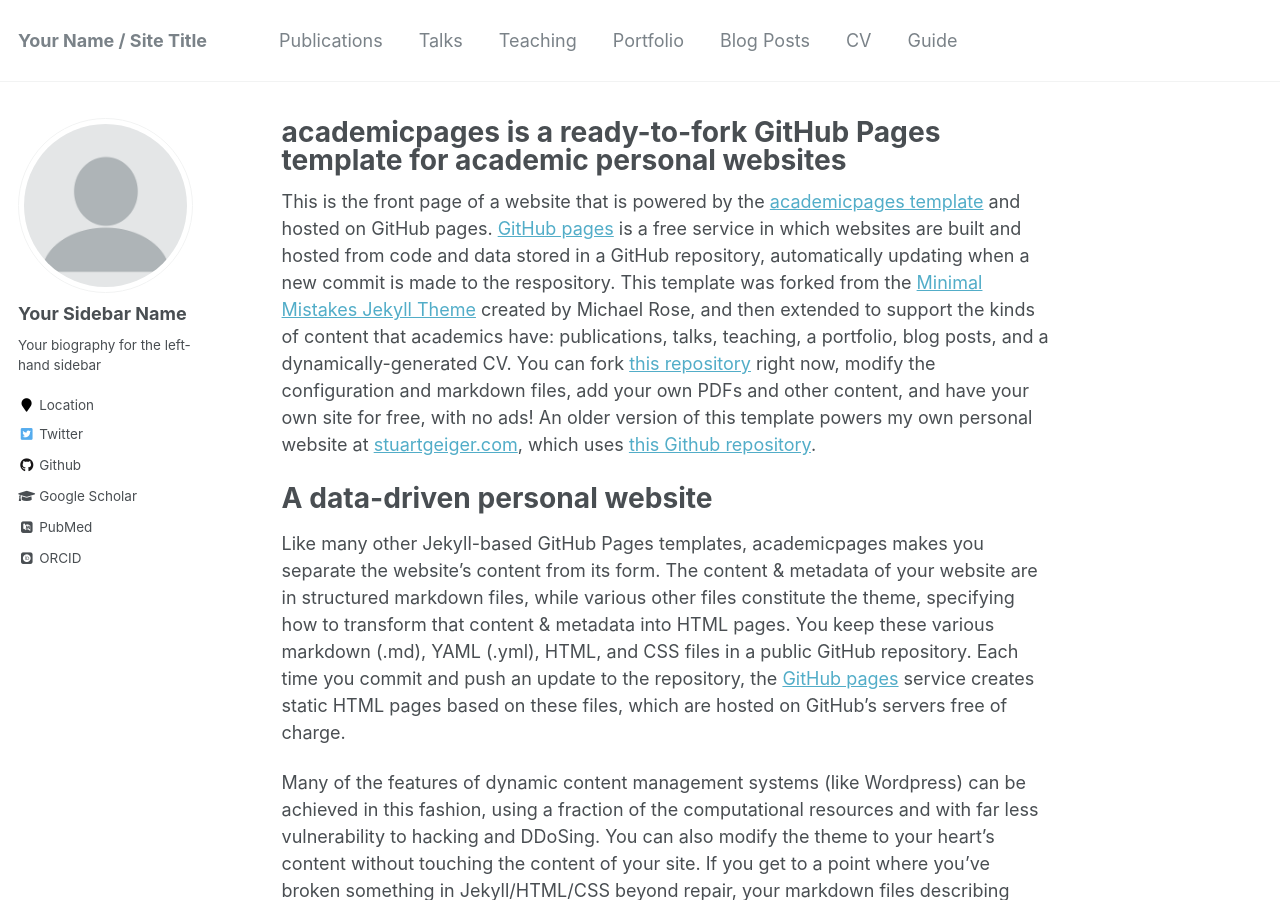
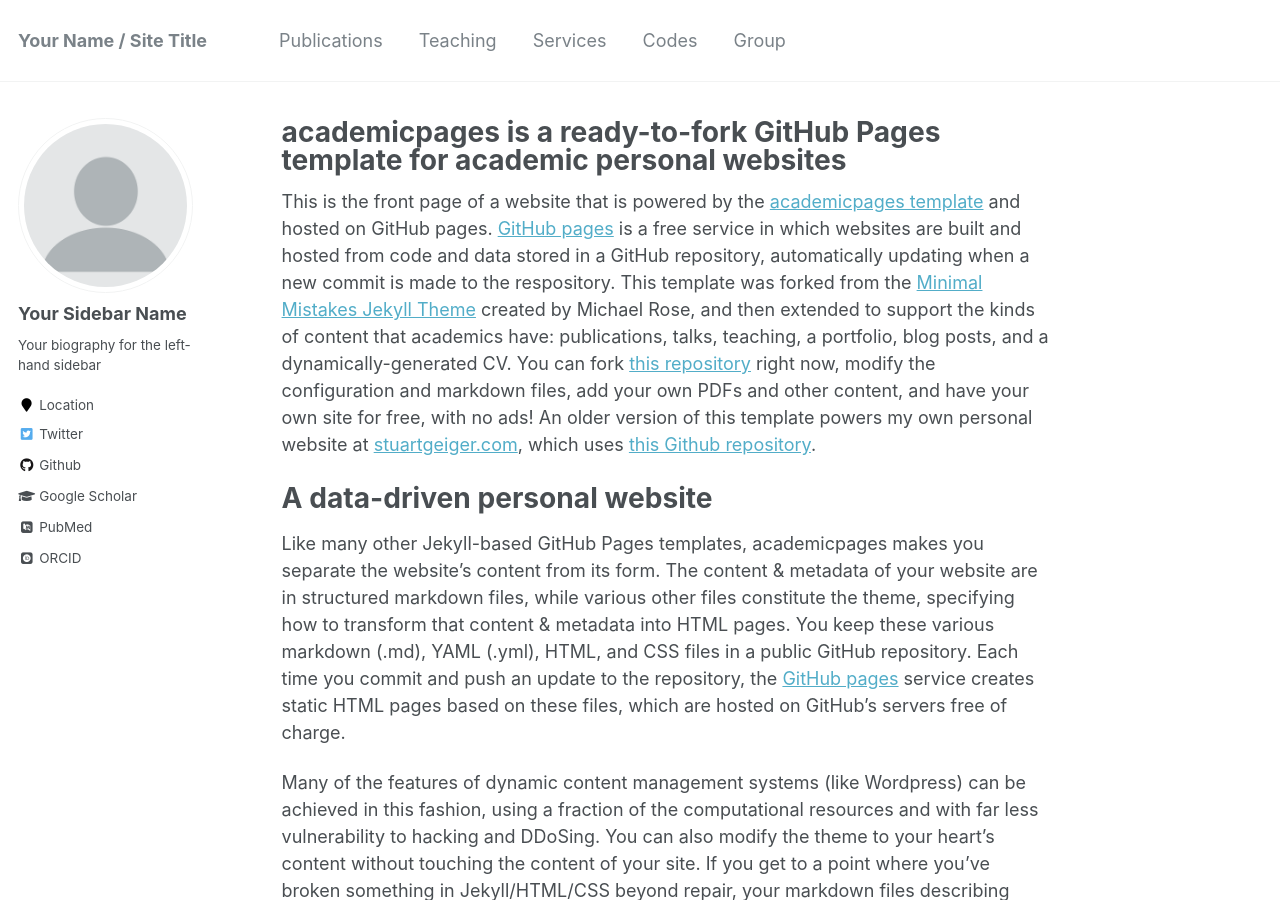
Before and after one commit to Qiang-Zou/Qiang-Zou.github.io, a Jekyll site: the page built from _pages/about.md, in a window 1280 px wide and 900 px high. Built offline with Jekyll 4.4.1, drawn with Linux system fonts in a browser that asks for light colours; some web fonts are replaced.

Commit message:
website update

```diff
--- a/_data/authors.yml
+++ b/_data/authors.yml
@@ -1,9 +1,9 @@
 # Authors
 
 Name Name:
-  name        : "Name Name"
-  uri         : "http://name.com"
-  email       : "name@name.com"
+  name        : "Qiang Zou"
+  uri         : "https://qiang-zou.github.io/"
+  email       : "qiangzou@cad.zju.end.cn"
   bio         : "This is the first name."
   avatar      : "bio-photo-2.jpg"
   twitter     : "name"
--- a/_data/navigation.yml
+++ b/_data/navigation.yml
@@ -3,20 +3,14 @@
   - title: "Publications"
     url: /publications/
 
-  - title: "Talks"
-    url: /talks/
-
   - title: "Teaching"
     url: /teaching/
 
-  - title: "Portfolio"
-    url: /portfolio/
+  - title: "Services"
+    url: /talks/
 
-  - title: "Blog Posts"
-    url: /year-archive/
-
-  - title: "CV"
+  - title: "Codes"
     url: /cv/
 
-  - title: "Guide"
-    url: /markdown/
+  - title: "Group"
+    url: /portfolio/
```
Also changed, not shown: 2 other files.
